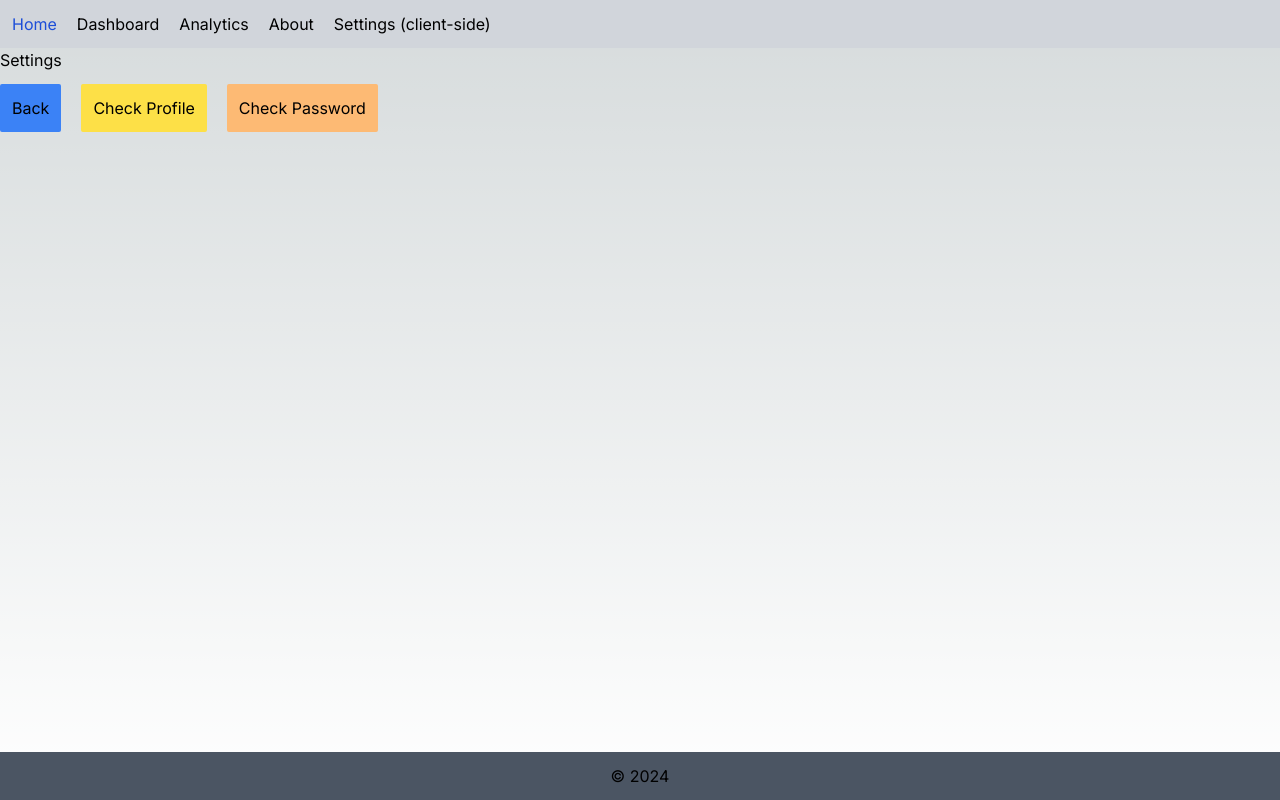
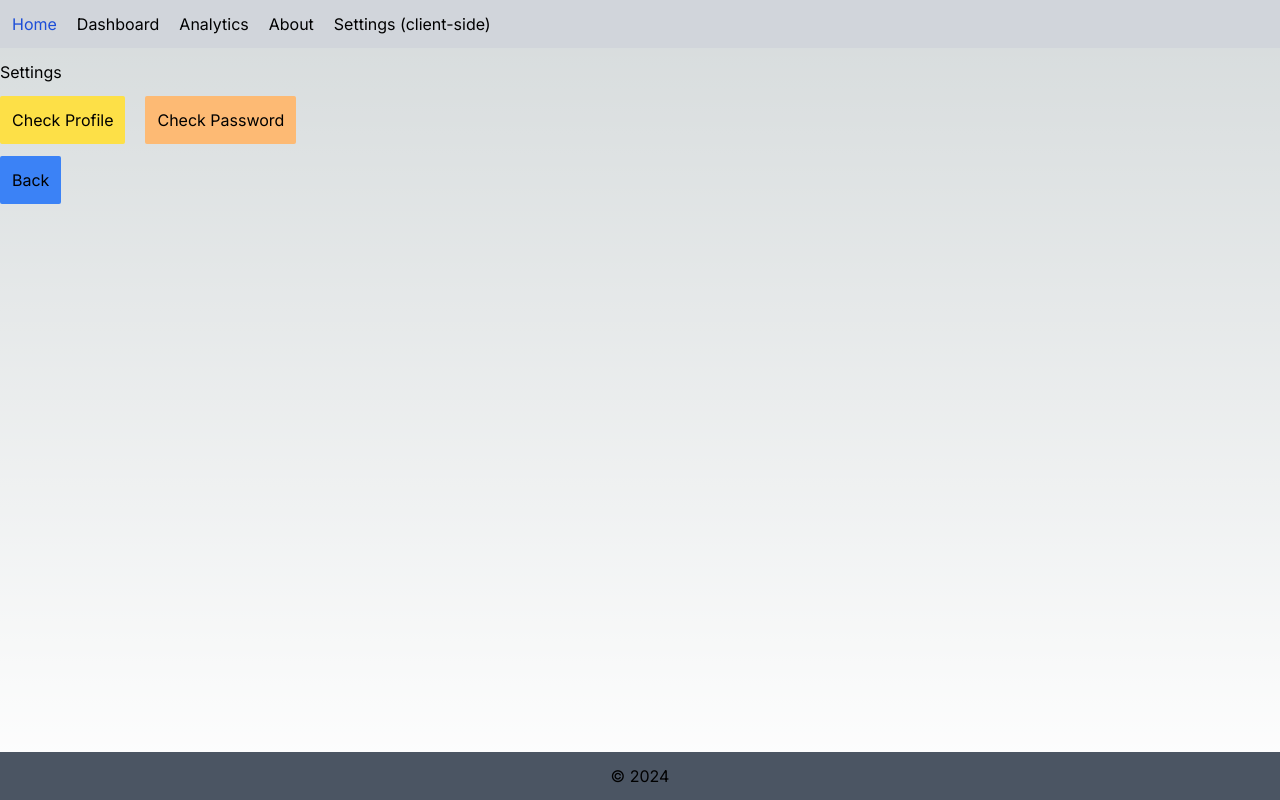
Before and after one commit to Ace-kv/piaic-first-nextjs-project-with-vercel-mts, a Next.js app: page /dashboard/settings in a window 1280 px wide. Built offline with nearby package versions, Linux system fonts and the light colour scheme.

Commit message:
made layout.tsx in settings route and added back button as a client component in it. Reflected this change in settings page.tsx. Reverted password and profile routes inside settings to server components.

```diff
--- /dev/null
+++ b/src/app/dashboard/settings/layout.tsx
@@ -0,0 +1,20 @@
+'use client'
+
+import { useRouter } from "next/navigation";
+
+export default function BackLayout({ children }: { children: React.ReactNode }) {
+    const router = useRouter()
+
+    const handleBack = () => {
+      router.back()
+    }
+
+    return (
+        <div className="py-3">
+            { children }
+            <button className="bg-blue-500 rounded-sm p-3" onClick={handleBack}>
+              Back
+            </button>
+        </div>
+    )
+}
--- a/src/app/dashboard/settings/page.tsx
+++ b/src/app/dashboard/settings/page.tsx
@@ -4,10 +4,6 @@ import { useRouter } from "next/navigation";
 
 function Settings() {
     const router = useRouter()
-
-    const handleBack = () => {
-      router.back()
-    }
 
     const handleProfile = () => {
       router.push('/dashboard/settings/profile')
@@ -21,11 +17,6 @@ function Settings() {
       <div>
         <h1>Settings</h1>
         <div className="flex gap-5">
-          <div className="py-3">
-            <button className="bg-blue-500 rounded-sm p-3" onClick={handleBack}>
-              Back
-            </button>
-          </div>
           <div className="py-3">
             <button className="bg-yellow-300 rounded-sm p-3 text-black" onClick={handleProfile}>
               Check Profile
--- a/src/app/dashboard/settings/password/page.tsx
+++ b/src/app/dashboard/settings/password/page.tsx
@@ -1,26 +1,6 @@
-'use client'
-
-import { useRouter } from "next/navigation";
-
 function Password() {
 
-  const router = useRouter()
-
-  const handleBack = () => {
-    router.back()
-  }
-
-  return (
-    <div>
-      <h1>Password</h1>
-
-      <div className="py-3">
-          <button className="bg-blue-500 rounded-sm p-3" onClick={handleBack}>
-            Back
-          </button>
-      </div>
-    </div>
-  )
+  return <h1 className="mb-5">Password</h1>
 }
 
 export default Password;
--- a/src/app/dashboard/settings/profile/page.tsx
+++ b/src/app/dashboard/settings/profile/page.tsx
@@ -1,25 +1,6 @@
-'use client'
+function Profile() {
 
-import { useRouter } from "next/navigation";
-
-function Profile() {
-  const router = useRouter()
-
-  const handleBack = () => {
-    router.back()
-  }
-
-  return (
-    <div>
-      <h1>Profile</h1>
-
-      <div className="py-3">
-          <button className="bg-blue-500 rounded-sm p-3" onClick={handleBack}>
-            Back
-          </button>
-      </div>
-    </div>
-    )
+  return <h1 className="mb-5">Profile</h1>
 }
 
 export default Profile;
```
